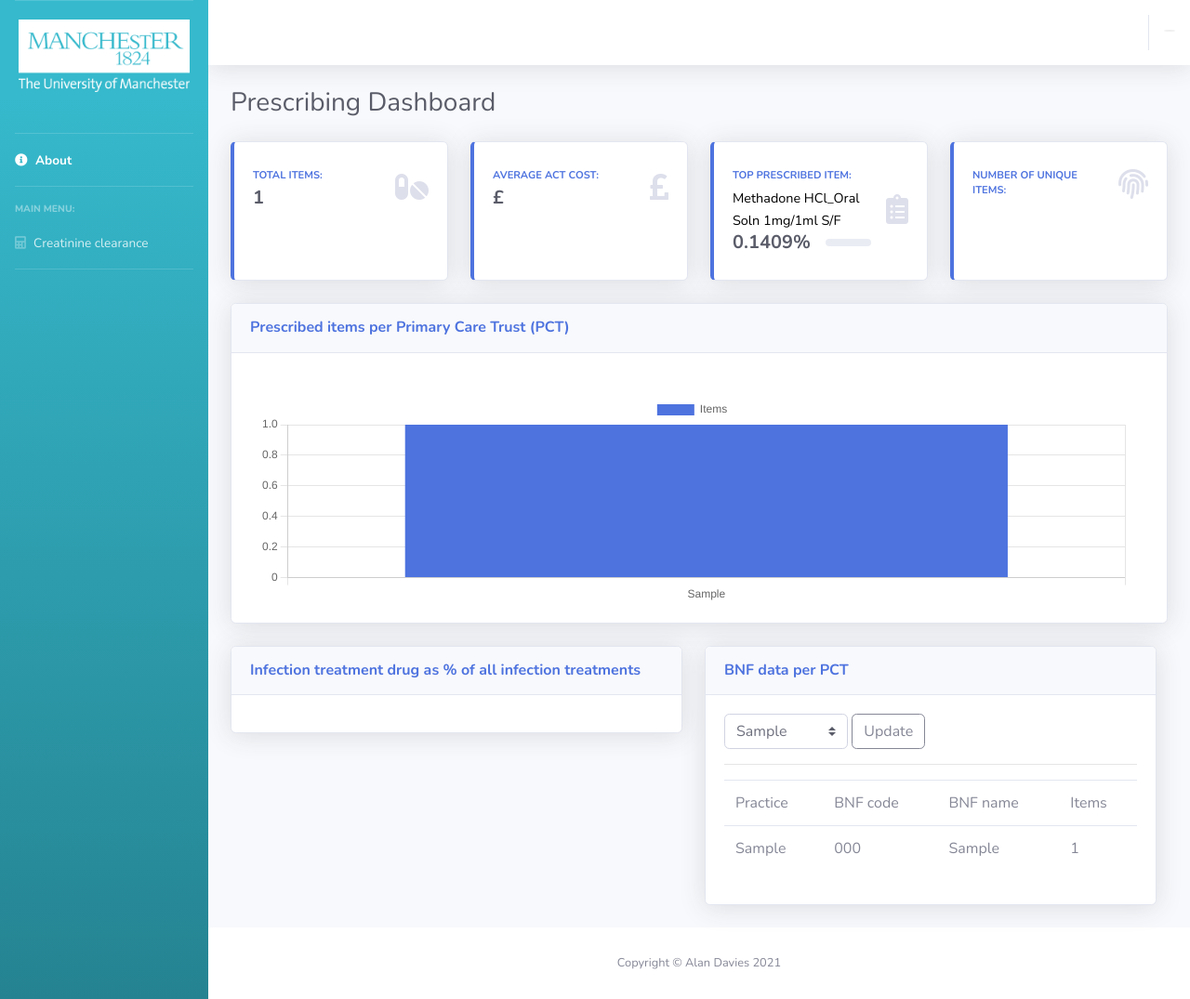
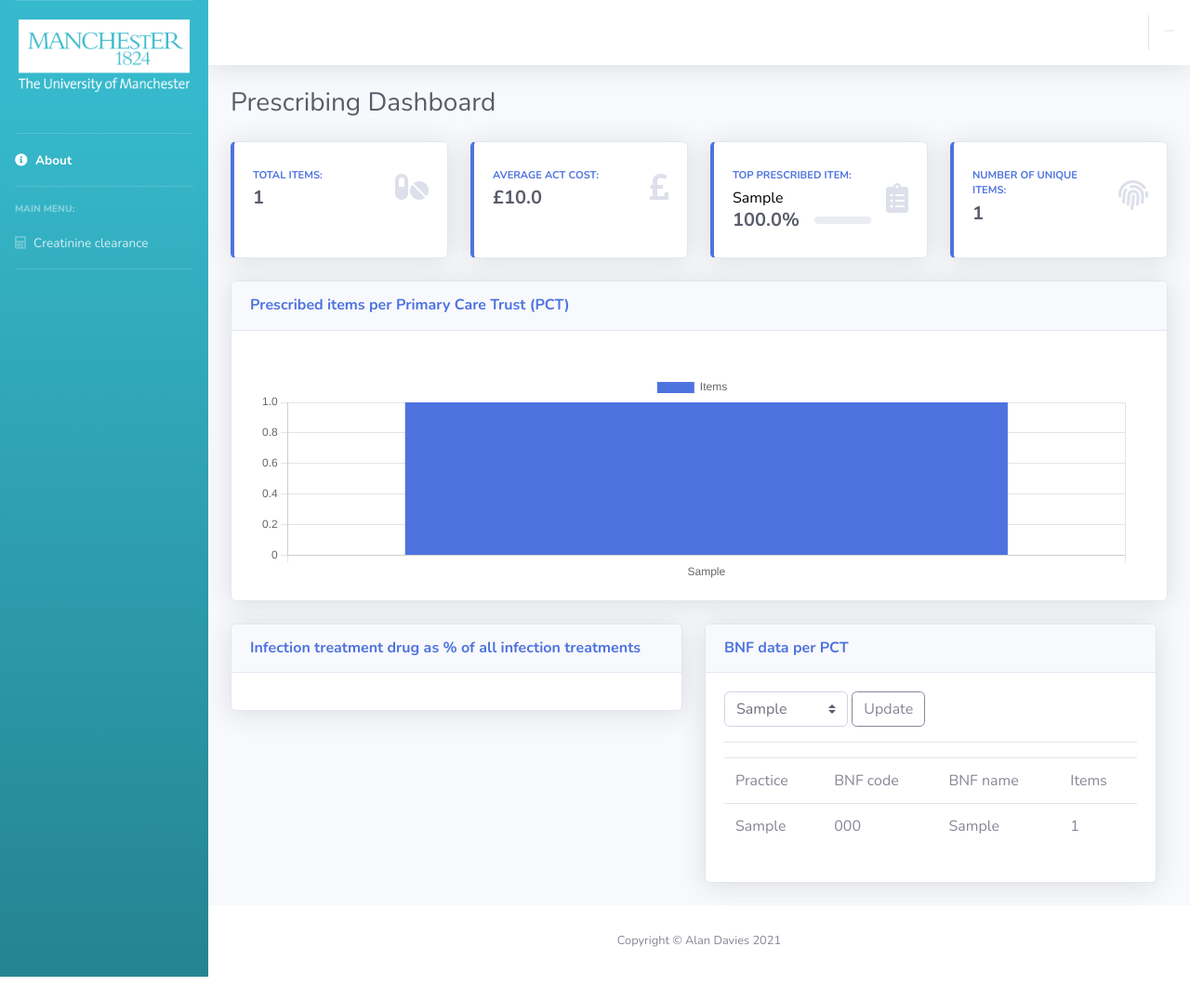
Before and after one commit to mikewilkinson/MIE_group_26, a Flask app: page /dashboard/home/ in a window 1280 px wide. Shown: the whole page at 93% size. After the commit the page ends 1051 px from the top, so only its background shows below. Run offline with Flask 3, Linux system fonts and the light colour scheme; tables that the repository leaves empty hold one stand-in row (values such as "Sample post"); some libraries are stand-ins or nearby versions.

Commit message:
Add files via upload

```diff
--- a/app/templates/dashboard/index.html
+++ b/app/templates/dashboard/index.html
@@ -164,7 +164,7 @@
                   <div class="row no-gutters align-items-center">
                     <div class="col mr-2">
                       <div class="text-xs font-weight-bold text-primary text-uppercase mb-1">Average ACT cost:</div>
-                      <div class="h5 mb-0 font-weight-bold text-gray-800">£  {{ tile_data[2] }}</div>
+                      <div class="h5 mb-0 font-weight-bold text-gray-800">£{{agerage_cost}}</div>
                     </div>
                     <div class="col-auto">
                       <i class="fas fa-pound-sign fa-2x text-gray-300"></i>
@@ -174,23 +174,21 @@
               </div>
             </div>
 
-<!<!-- Top prescribed items -->
+            <!-- Top prescribed items -->
             <div class="col-xl-3 col-md-6 mb-4">
               <div class="card border-left-primary shadow h-100 py-2">
                 <div class="card-body">
                   <div class="row no-gutters align-items-center">
                     <div class="col mr-2">
                       <div class="text-xs font-weight-bold text-primary text-uppercase mb-1">TOP PRESCRIBED ITEM:</div>
-          <span class="text_col_black" style="font-size: 0.9em;">Methadone HCl_Oral Soln 1mg/1ml S/F</span> <!-- Smaller font size -->
+                      <span class="text_col_black">{{top_prescribed_item}}</span>
                       <div class="row no-gutters align-items-center">
                         <div class="col-auto">
-              <!-- Add 30 before the percentage sign -->
-              <div class="h5 mb-0 mr-3 font-weight-bold text-gray-800">0.1409%</div>
+                          <div class="h5 mb-0 mr-3 font-weight-bold text-gray-800">{{max_value_percentage}}%</div>
                         </div>
                         <div class="col">
                           <div class="progress progress-sm mr-2">
-                <!-- Set the width to 0.1409% -->
-                <div class="progress-bar bg-info" role="progressbar" style="width: 0.1409%" aria-valuemin="0" aria-valuemax="100"></div>
+                            <div class="progress-bar bg-info" role="progressbar" style="width: 0%" aria-valuemin="0" aria-valuemax="100"></div>
                           </div>
                         </div>
                       </div>
@@ -210,7 +208,7 @@
                   <div class="row no-gutters align-items-center">
                     <div class="col mr-2">
                       <div class="text-xs font-weight-bold text-primary text-uppercase mb-1">NUMBER OF UNIQUE ITEMS:</div>
-                      <div class="h5 mb-0 font-weight-bold text-gray-800"> {{ tile_data[1] }}</div>
+                      <div class="h5 mb-0 font-weight-bold text-gray-800">{{number_of_unique_items}}</div>
                     </div>
                     <div class="col-auto">
                       <i class="fas fa-fingerprint fa-2x text-gray-300"></i>
```
Lines whose indentation alone changed are shown as unchanged.
